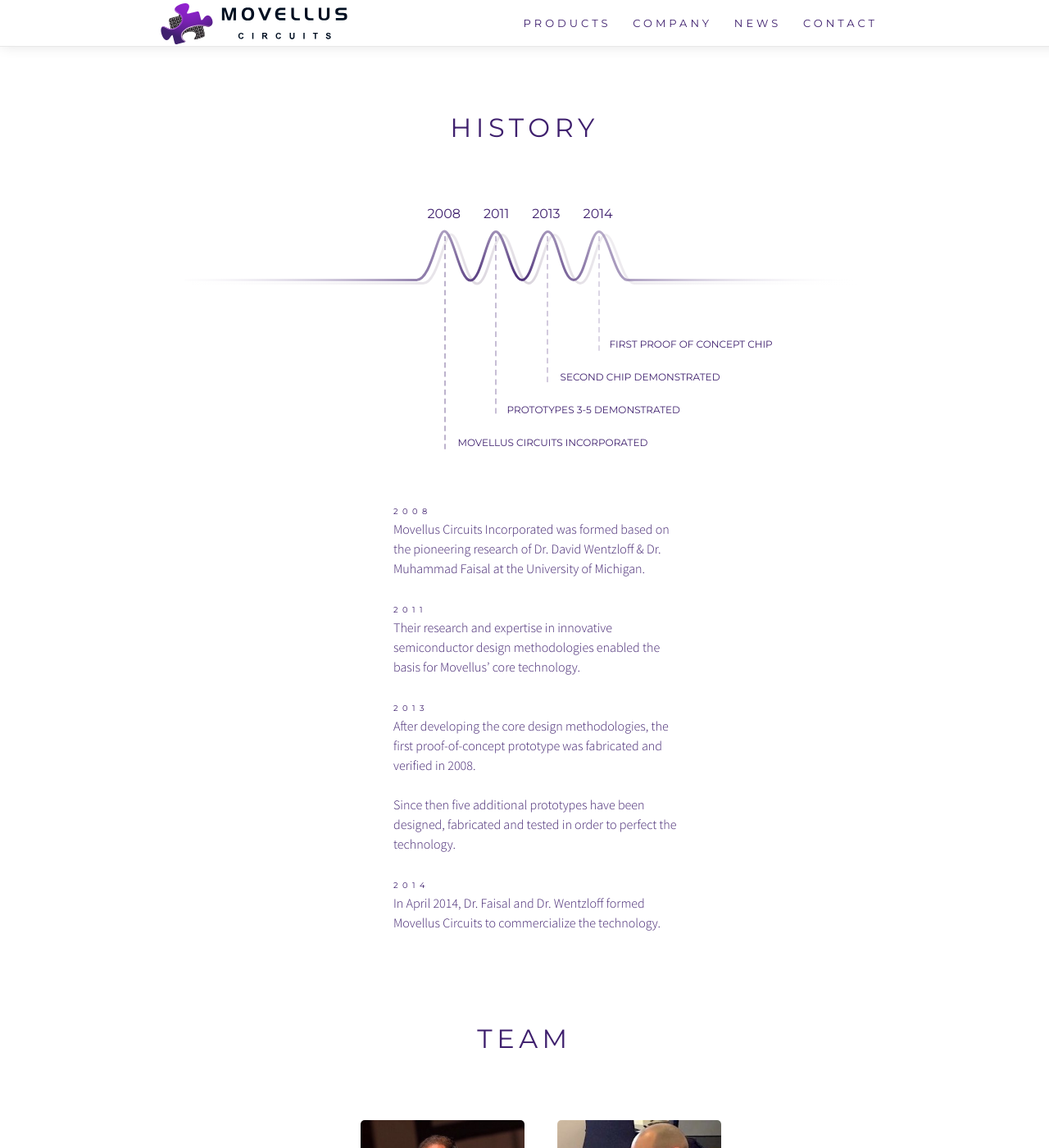
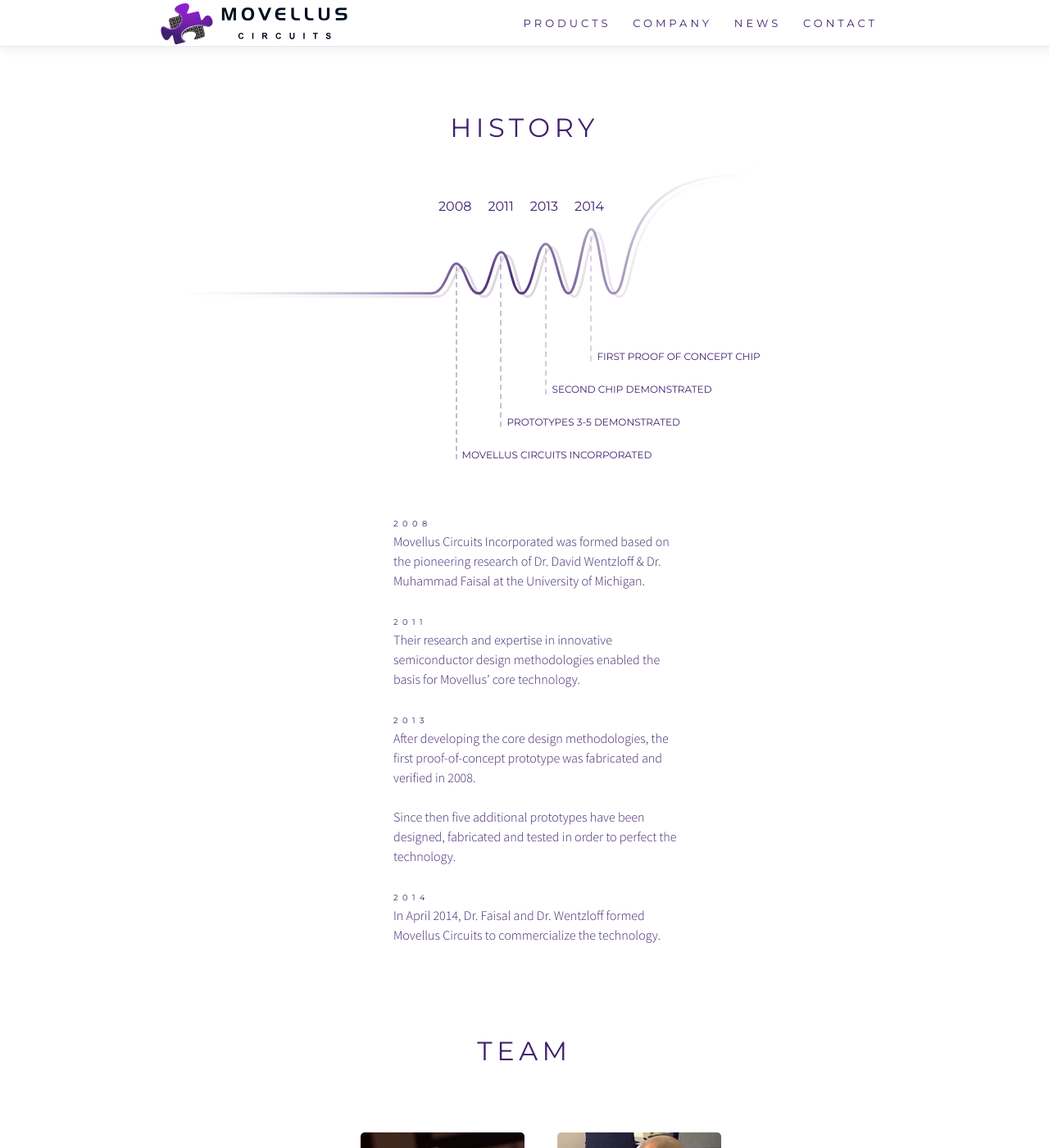
Before and after one commit to zaghmout/movellus, a Jekyll site: the page built from company/index.html, in a window 1280 px wide and 1400 px high. Shown: the whole window at 82% size. Built offline with Jekyll 4.4.1, drawn with Linux system fonts in a browser that asks for light colours; nearby versions of some CDN libraries.

Commit message:
exponential wave - desktop

```diff
--- a/_sass/_layout.scss
+++ b/_sass/_layout.scss
@@ -721,7 +721,7 @@
 
 #analog-waves{
     display: block;
-    margin: 0 auto;
+    margin: -180px auto 0;
 
     // .path{
     //     stroke-dasharray: 2300;
@@ -758,7 +758,7 @@
 
         &:nth-child(1){
             top: 160px;
-            left: 45px;
+            left: 50px;
         }
 
         &:nth-child(2){
@@ -768,12 +768,12 @@
 
         &:nth-child(3){
             top: 80px;
-            left: 170px;
+            left: 160px;
         }
 
         &:nth-child(4){
             top: 40px;
-            left: 230px;
+            left: 215px;
         }
     }
 }
@@ -784,15 +784,15 @@
 
     ul#dates{
         margin: 0 auto;
-        width: 265px;
+        width: 230px;
         list-style-type: none;
         font-family: $strong-font-family;
 
         li{
             float: left;
-            margin: 14px;
+            margin: 10px;
             position: relative;
-            top: -130px;
+            top: -150px;
         }
     }
 }
@@ -800,16 +800,16 @@
 #lines{
 
 
-    width: 196px;
+    width: 168px;
     margin: 0 auto;
     position: relative;
     svg{
         position: absolute;
-        top: -77px;
+        top: -55px;
 
-        &:nth-child(2){ left: 62px;  }
-        &:nth-child(3){ left: 125px; }
-        &:nth-child(4){ left: 188px; }
+        &:nth-child(2){ left: 54px;  top: -68px; }
+        &:nth-child(3){ left: 109px; top: -77px; }
+        &:nth-child(4){ left: 164px; top: -92px; }
 
     }
 }
--- a/company/index.html
+++ b/company/index.html
@@ -15,7 +15,7 @@
 
         <div id="happened">
             <!-- Analog Waves -->
-            <svg id="analog-waves" width="830px" height="85px" viewBox="0 0 831 85" version="1.1" xmlns="http://www.w3.org/2000/svg" xmlns:xlink="http://www.w3.org/1999/xlink">
+            <svg id="analog-waves" width="830px" height="280px" viewBox="0 0 831 85" version="1.1" xmlns="http://www.w3.org/2000/svg" xmlns:xlink="http://www.w3.org/1999/xlink">
                 <defs>
         <radialGradient cx="47.6127387%" cy="50%" fx="47.6127387%" fy="50%" r="52.3872613%" id="radialGradient-1">
             <stop stop-color="#D7D1DA" offset="0%"></stop>
@@ -27,10 +27,10 @@
         </radialGradient>
     </defs>
     <g id="Page-1" stroke="none" stroke-width="1" fill="none" fill-rule="evenodd">
-                    <g id="COMPANY" transform="translate(-166.000000, -436.000000)" stroke-linecap="round" stroke-width="3" stroke-linejoin="round">
-                        <g id="wave" transform="translate(167.000000, 298.000000)">
-                            <path class="path" d="M8.50000041,203.5 C8.50000041,203.5 272.5,203.5 290.5,203.5 C308.5,203.5 315.857608,144 324.5,144 C335.350795,144 343,204.081635 356.5,204.081635 C370,204.081635 376.5,144.5 387.5,144.5 C398.5,144.5 406,203.5 419.5,203.5 C433,203.5 439,144.5 451,144.5 C463,144.5 468,203.5 482.5,203.5 C497,203.5 502,144.5 513.5,144.5 C525,144.5 533,203.5 548.5,203.5 L830,203.5 L829,4 L829,404" id="Line-5" stroke="url(#radialGradient-1)"></path>
-                            <path class="path" d="M0.500000407,199.5 C0.500000407,199.5 264.5,199.5 282.5,199.5 C300.5,199.5 307.857608,140 316.5,140 C327.350795,140 335,200.081635 348.5,200.081635 C362,200.081635 368.5,140.5 379.5,140.5 C390.5,140.5 398,199.5 411.5,199.5 C425,199.5 431,140.5 443,140.5 C455,140.5 460,199.5 474.5,199.5 C489,199.5 494,140.5 505.5,140.5 C517,140.5 525,199.5 540.5,199.5 L822,199.5 L821,0 L821,400" id="Line-3" stroke="url(#radialGradient-2)"></path>
+        <g id="Desktop-HD" transform="translate(-1539.000000, -905.000000)" stroke-linecap="round" stroke-width="3" stroke-linejoin="round">
+            <g id="Line-4-+-Line-4" transform="translate(1541.000000, 837.000000)">
+                <path d="M7,232.5 L306.5,232.5 C324.5,232.5 328.357608,196 337,196 C347.850795,196 351,232.5 364.5,232.5 C378,232.5 381,182 392,182 C403,182 403.75,232.5 417.25,232.5 C430.75,232.5 434.5,172 446.5,172 C458.5,172 463,232.5 474.5,232.5 C486,232.5 490.5,154 502,154 C513.5,154 513.5,232.5 529,232.5 C554.5,232.5 524,88.5 679,88.5 L827.5,4 L827.5,433" id="Line-5" stroke="url(#radialGradient-1)"></path>
+                <path d="M0,228.5 L299.5,228.5 C317.5,228.5 321.357608,192 330,192 C340.850795,192 344,228.5 357.5,228.5 C371,228.5 374,178 385,178 C396,178 396.75,228.5 410.25,228.5 C423.75,228.5 427.5,168 439.5,168 C451.5,168 456,228.5 467.5,228.5 C479,228.5 483.5,150 495,150 C506.5,150 506.5,228.5 522,228.5 C547.5,228.5 517,84.5 672,84.5 L820.5,3.55271368e-15 L820.5,429" id="Line-11" stroke="url(#radialGradient-2)"></path>
             </g>
         </g>
     </g>
@@ -38,7 +38,7 @@
 
             <!-- Vertical Lines -->
             <div id="lines" class="cf">
-                <svg width="2px" height="260px" viewBox="0 0 2 377" version="1.1" xmlns="http://www.w3.org/2000/svg" xmlns:xlink="http://www.w3.org/1999/xlink">
+                <svg width="2px" height="235px" viewBox="0 0 2 377" version="1.1" xmlns="http://www.w3.org/2000/svg" xmlns:xlink="http://www.w3.org/1999/xlink">
                     <g stroke="none" stroke-width="1" fill="none" fill-rule="evenodd" sketch:type="MSPage">
                         <g id="COMPANY" sketch:type="MSArtboardGroup" transform="translate(-483.000000, -449.000000)" stroke="#3F206E" stroke-linecap="square" stroke-dasharray="8,8">
                             <path d="M484,449 L484,825.5" id="Line-16" sketch:type="MSShapeGroup"></path>
@@ -46,7 +46,7 @@
                     </g>
                 </svg>
 
-                <svg width="2px" height="220px" viewBox="0 0 2 377" version="1.1" xmlns="http://www.w3.org/2000/svg" xmlns:xlink="http://www.w3.org/1999/xlink">
+                <svg width="2px" height="212px" viewBox="0 0 2 377" version="1.1" xmlns="http://www.w3.org/2000/svg" xmlns:xlink="http://www.w3.org/1999/xlink">
                     <g stroke="none" stroke-width="1" fill="none" fill-rule="evenodd" sketch:type="MSPage">
                         <g id="COMPANY" sketch:type="MSArtboardGroup" transform="translate(-483.000000, -449.000000)" stroke="#3F206E" stroke-linecap="square" stroke-dasharray="10,10">
                             <path d="M484,449 L484,825.5" id="Line-16" sketch:type="MSShapeGroup"></path>
@@ -62,7 +62,7 @@
                     </g>
                 </svg>
 
-                <svg width="2px" height="140px" viewBox="0 0 2 377" version="1.1" xmlns="http://www.w3.org/2000/svg" xmlns:xlink="http://www.w3.org/1999/xlink">
+                <svg width="2px" height="153px" viewBox="0 0 2 377" version="1.1" xmlns="http://www.w3.org/2000/svg" xmlns:xlink="http://www.w3.org/1999/xlink">
                     <g stroke="none" stroke-width="1" fill="none" fill-rule="evenodd" sketch:type="MSPage">
                         <g id="COMPANY" sketch:type="MSArtboardGroup" transform="translate(-483.000000, -449.000000)" stroke="#3F206E" stroke-linecap="square" stroke-dasharray="15,15">
                             <path d="M484,449 L484,825.5" id="Line-16" sketch:type="MSShapeGroup"></path>
```
Also changed, not shown: 3 other files. Lines whose indentation alone changed are shown as unchanged.
